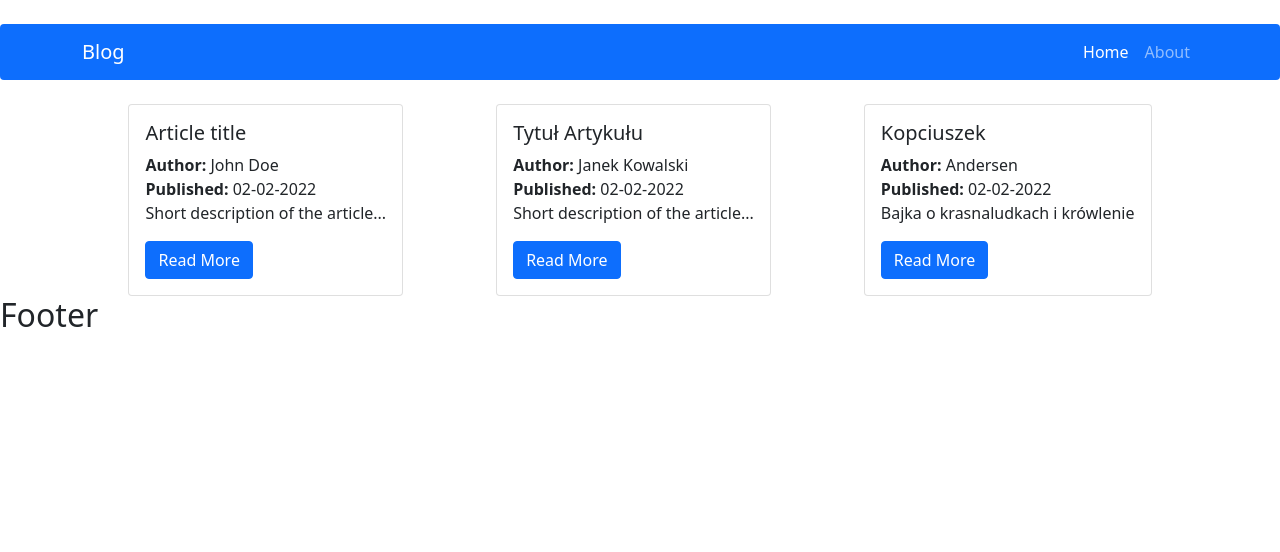
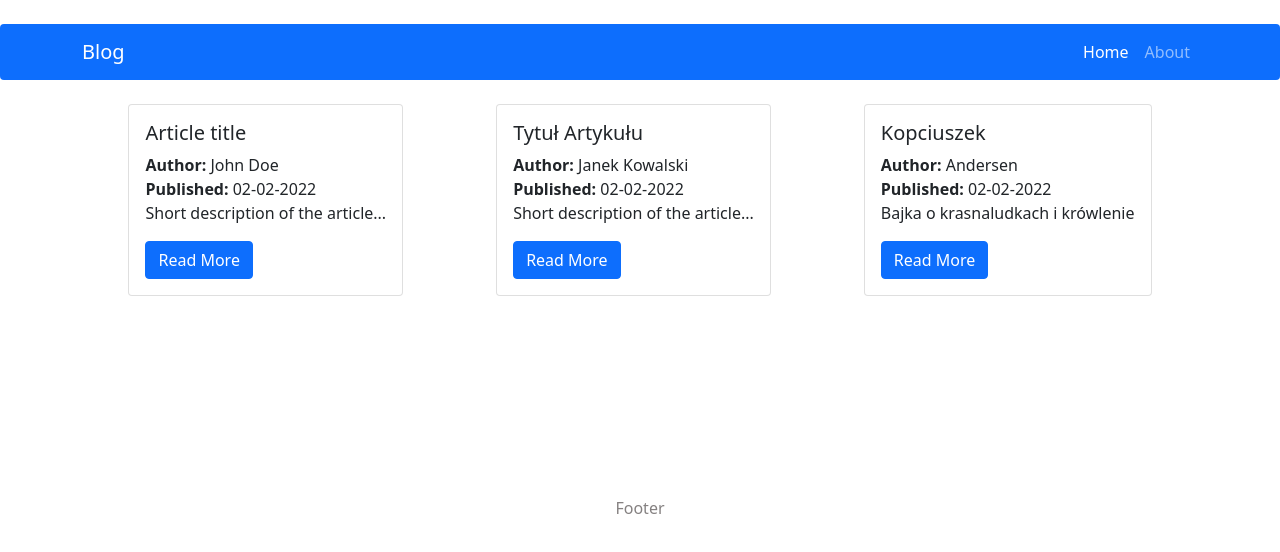
Before and after one commit to dave8git/crude-react-2022, a React (Create React App) app: page / in a window 1280 px wide. Shown: the top 552 px of the page. Built offline with nearby package versions, Linux system fonts and the light colour scheme.

Commit message:
footer added, links from Read More work

```diff
--- a/src/components/pages/Post/MiniPost.js
+++ b/src/components/pages/Post/MiniPost.js
@@ -15,7 +15,7 @@ const MiniPost = props =>{
                 <Card.Text>
                     {props.shortDescription}
                 </Card.Text>
-                <Button as={NavLink} to="/post/:{id}" variant="primary">Read More</Button>
+                <Button as={NavLink} to={'/post/' + props.id} variant="primary">Read More</Button>
             </Card.Body>
         </Card>
       </div>
--- a/src/components/views/Footer/Footer.js
+++ b/src/components/views/Footer/Footer.js
@@ -1,7 +1,9 @@
+import styles from './Footer.module.scss';
+
 function Footer() {
     return (
-      <div>
-        <h2>Footer</h2>
+      <div className={styles.footer}>
+        <p>Footer</p>
       </div>
     );
   }
--- /dev/null
+++ b/src/components/views/Footer/Footer.module.scss
@@ -0,0 +1,7 @@
+.footer {
+    color: rgb(133, 129, 129);
+    margin: 0 auto;
+    display: flex;
+    justify-content: center;
+    padding: 200px;
+}
```
